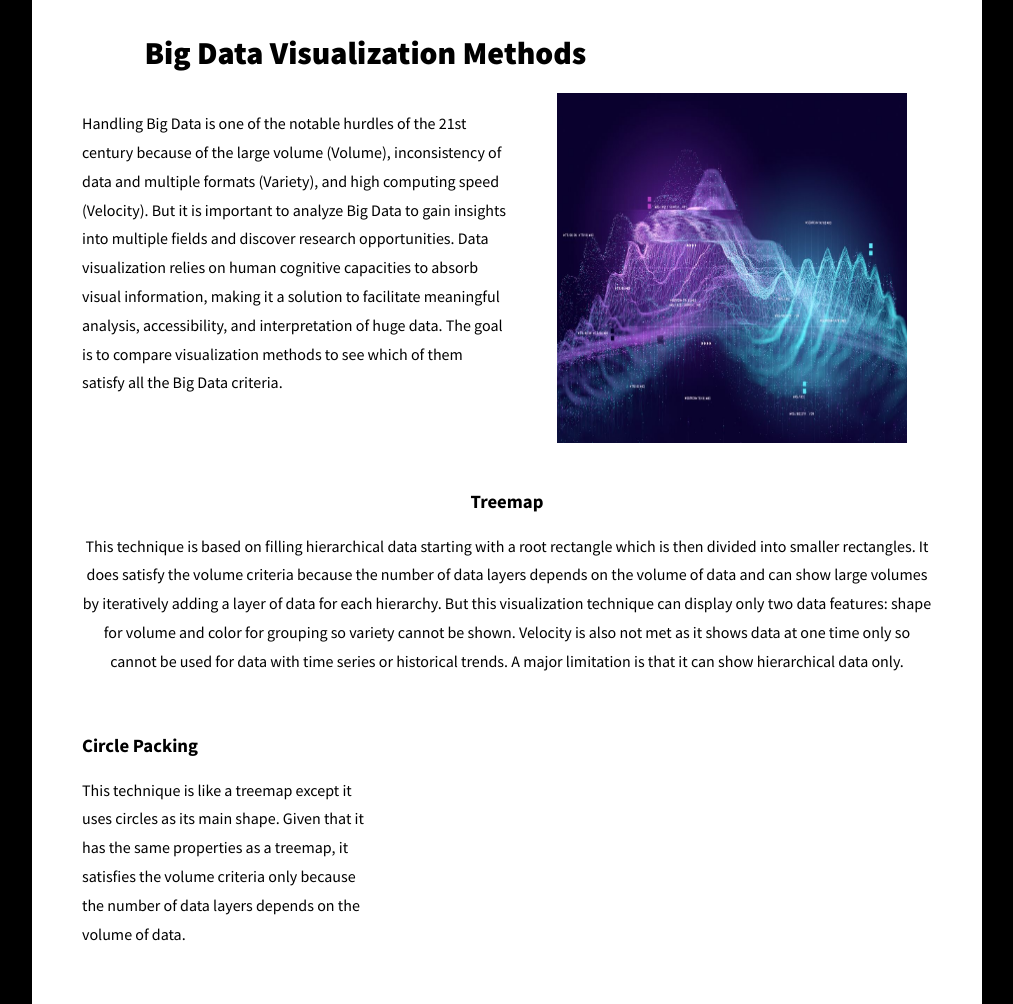
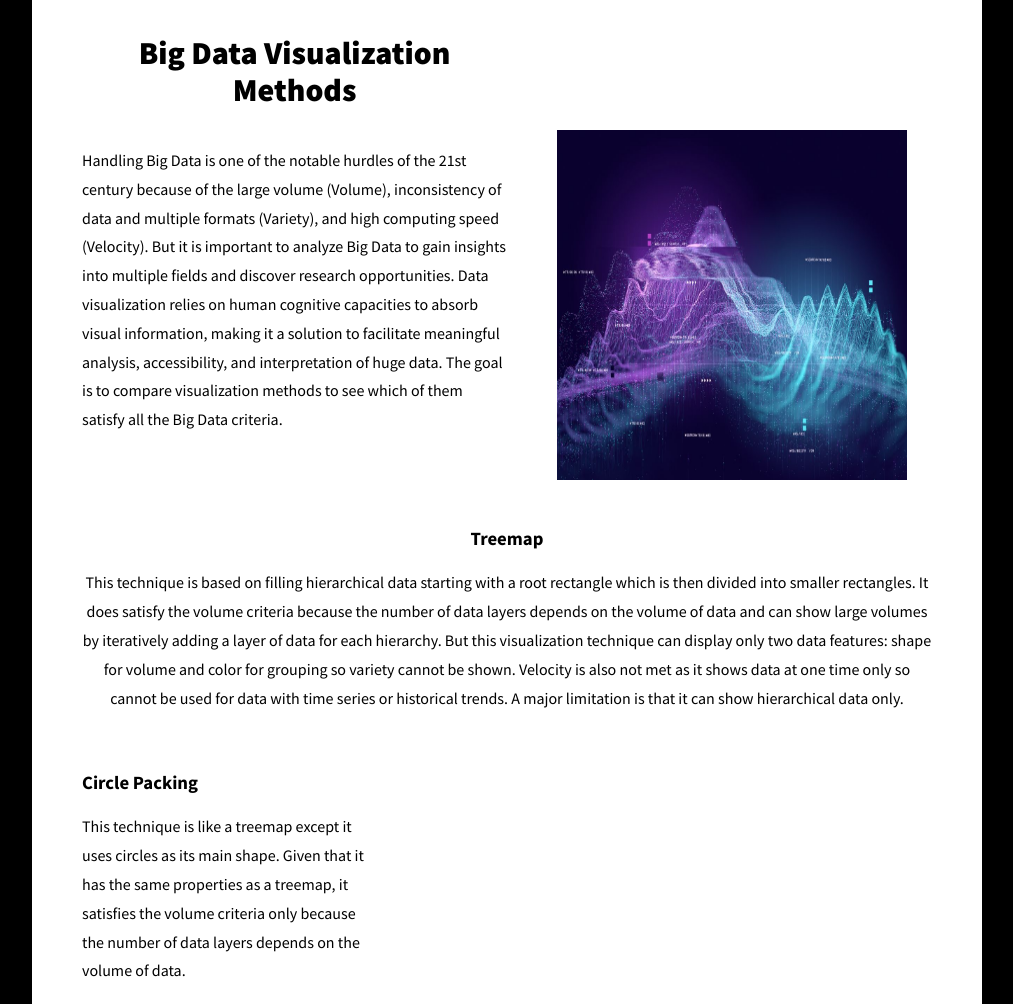
Before and after one commit to sanaa-sys/3182, a plain HTML site: page index.html in a window 1280 px wide. Shown: the top 1004 px of the page, without its empty margins (133-1146 px from the left). Drawn offline with nearby package versions, Linux system fonts and the light colour scheme; a script that the page names is missing.

Commit message:
Update index.html

```diff
--- a/index.html
+++ b/index.html
@@ -79,7 +79,7 @@
     <div class="page">
         <div class="pure-g">
 
-            <div class="pure-u-2-3">
+            <div class="pure-u-1-2">
                 <h1 style="text-align: center;">Big Data Visualization Methods</h1>
             </div>
             <div>
```
